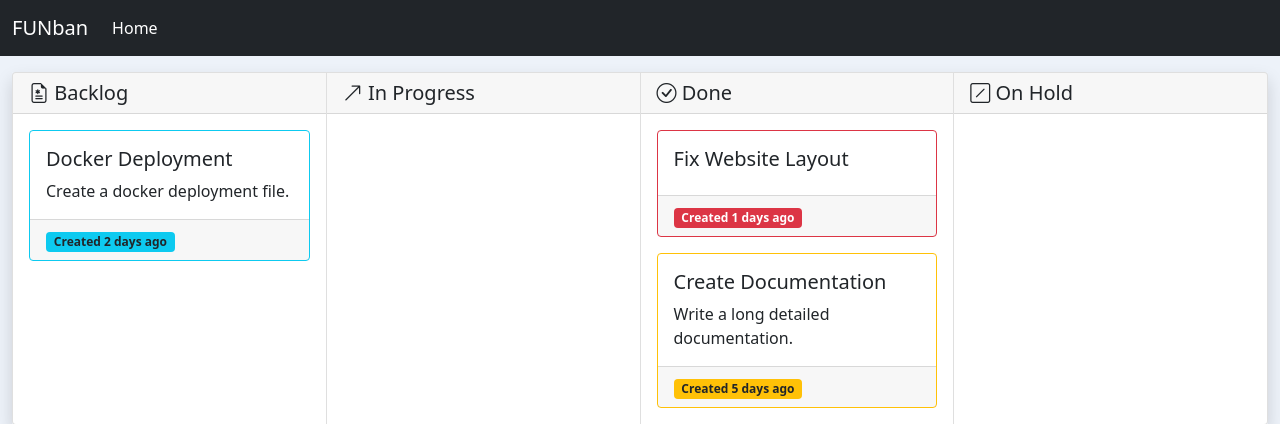
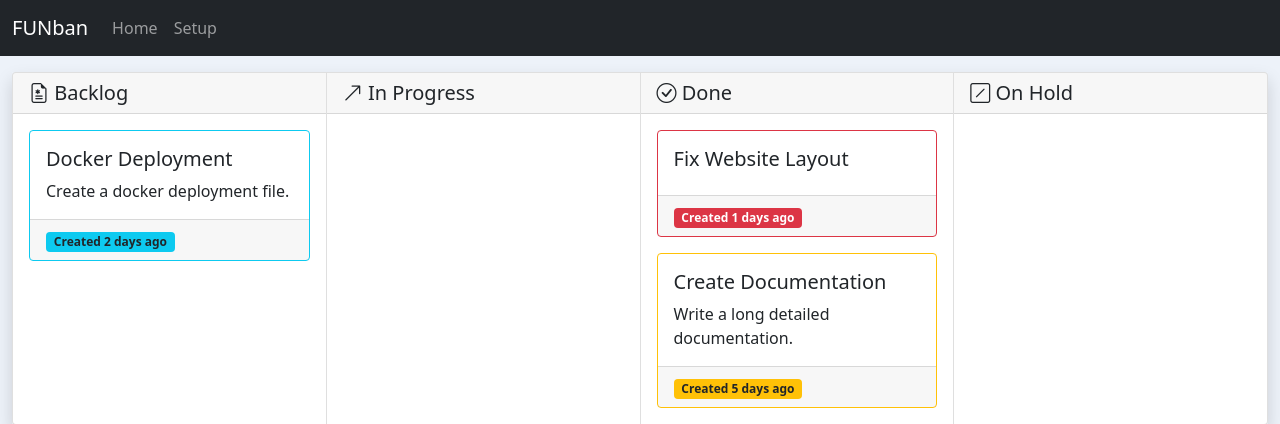
Before and after one commit to MrChuckomo/funban, a Flask app: page / in a window 1280 px wide. Shown: the top 424 px of the page. Run offline with Flask 2, Linux system fonts and the light colour scheme; some libraries are stand-ins or nearby versions.

Commit message:
Add a new setup page

```diff
--- a/index/templates/base.html
+++ b/index/templates/base.html
@@ -26,9 +26,8 @@
             </button>
             <div class="collapse navbar-collapse" id="navbarSupportedContent">
                 <ul class="navbar-nav me-auto mb-2 mb-lg-0">
-                    <li class="nav-item">
-                        <a class="nav-link active" aria-current="page" href="{{ url_for('home') }}">Home</a>
-                    </li>
+                    <li class="nav-item"><a class="nav-link {{ active_home }}" aria-current="page" href="{{ url_for('home') }}">Home</a></li>
+                    <li class="nav-item"><a class="nav-link {{ active_setup }}" aria-current="page" href="{{ url_for('setup') }}">Setup</a></li>
                 </ul>
             </div>
         </div>
```
Also changed, not shown: index/templates/setup.html (added, +8 -0 lines).
